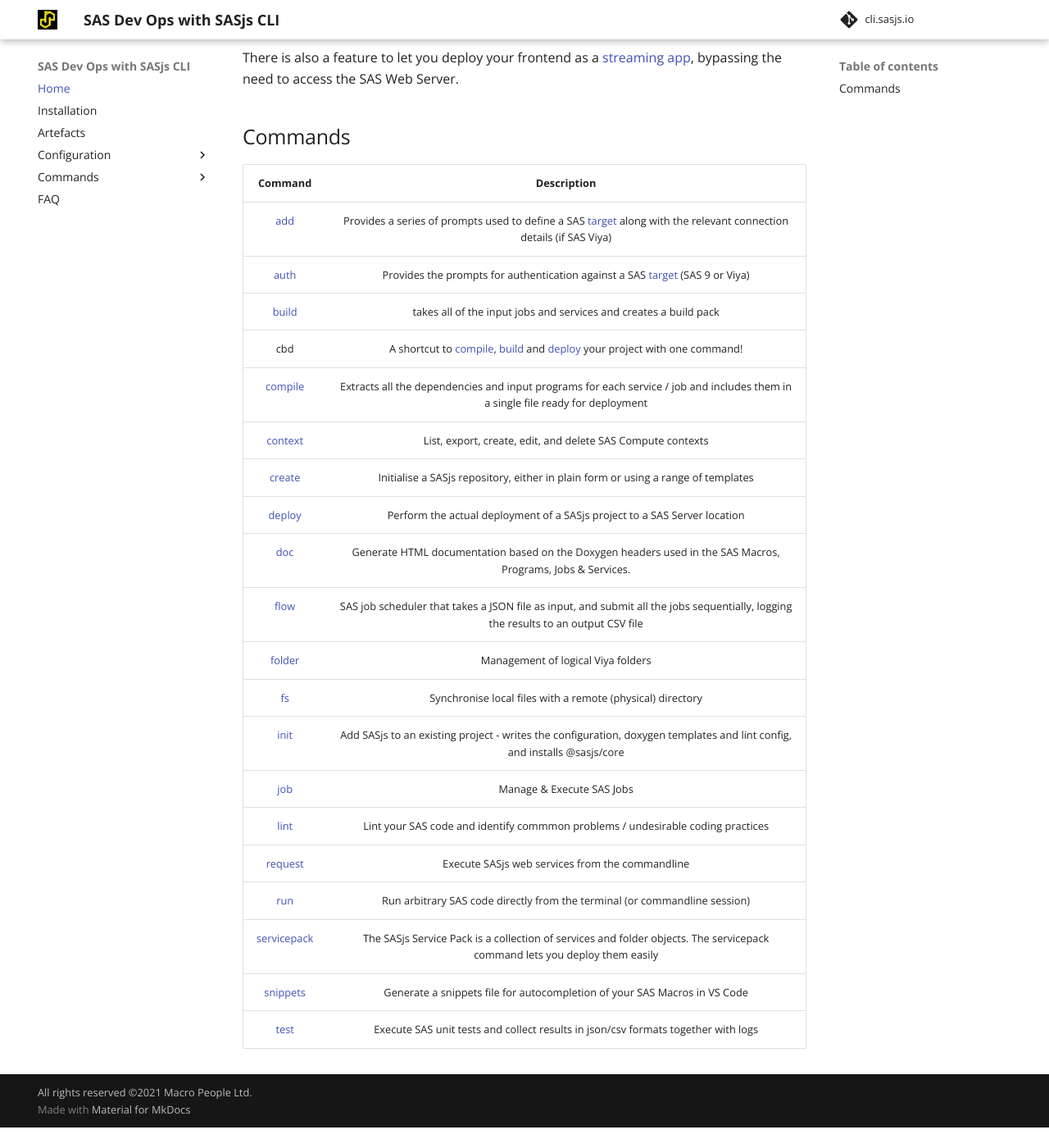
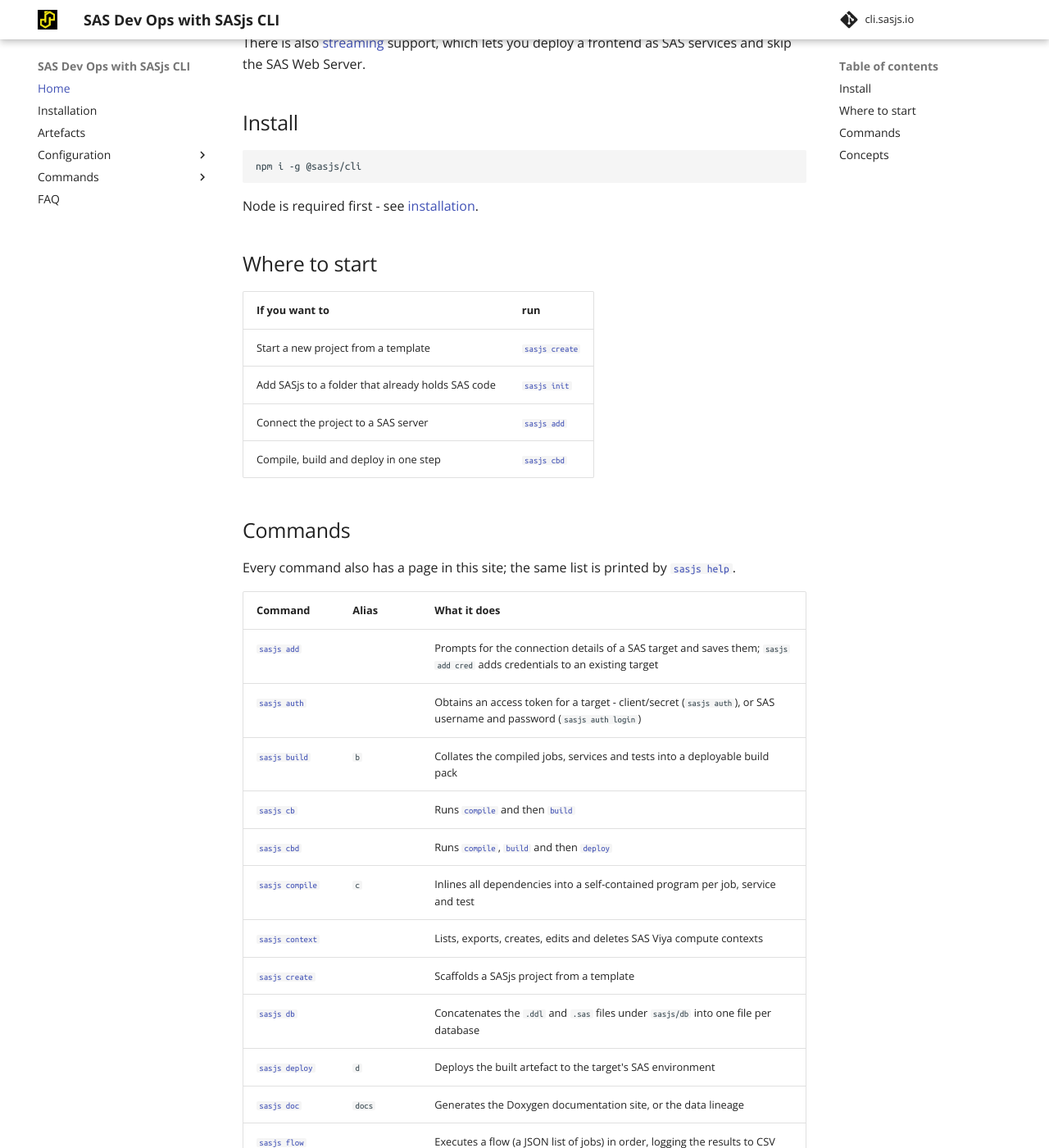
Before and after one commit to sasjs/cli.sasjs.io, an MkDocs documentation site: the page built from docs/index.md, in a window 1280 px wide and 1400 px high, scrolled down 568 px. Shown: the whole window at 82% size. Built offline with MkDocs 1.6.1 and Material for MkDocs 9.7.7, drawn with Linux system fonts in a browser that asks for light colours; comment, search, counter and statistics services are not loaded; before the commit the page ends 1943 px from its top, so only the background shows below that; some of the changed text lies outside the part shown.

Commit message:
docs(command-reference): a page and a syntax block for every command
The command reference had drifted from the CLI: five commands had no page at
all, and several pages carried no syntax block, so a reader had to guess the
flags. This rebuilds the reference from the CLI's own command surface.

- index.md: the command table now lists all 25 commands with their aliases and
  a one-line description of each, plus a where-to-start table and a concepts
  table. The marketing bullets are kept, the duplicated prose removed.
- new pages: `sasjs cb`, `sasjs db`, `sasjs help`, `sasjs version`,
  `sasjs web` - each with Syntax, Options, Examples and what the command
  reads and writes.
- build.md: a Syntax section - the command takes `--target`/`-t` and nothing
  else, and the artefact names come from the configuration.
- cbd.md: a Syntax section, and the pointer to `sasjs cb` for compile+build
  without the deploy.
- mkdocs.yml: the five new pages added to the Commands nav.

Behaviour on the new pages is taken from the source in sasjs/cli (db.ts reads
only .ddl and .sas and prefixes a matching .ini into the DDL; web.ts requires
webSourcePath and streamWebFolder and copies rather than compiles for a SASJS
target; cb stops when the compile fails) and from the published CLI 6.4.5 for
the help and version text.

Verification:

- `uvx --from mkdocs-material mkdocs build` - builds; the only warnings are the
  two pre-existing config ones (deprecated `google_analytics`, unsupported
  `prebuild_index`), untouched here
- `scripts/check-doc-anchors.py` on the built site - 34 pages, 712 fragment
  links, 0 broken
- ASCII audit - 0 non-ASCII punctuation across the touched files

Refs #17: this closes the "sasjs build does not have a syntax description"
case. The `--insecure` case cannot be documented yet - the flag is accepted by
`sasjs add` / `add cred` / `auth` and then discarded in the code, so there is
nothing truthful to write. Filed as sasjs/cli#1521.

````diff
--- /dev/null
+++ b/docs/db.md
@@ -0,0 +1,60 @@
+---
+layout: article
+title: Building database scripts with sasjs db
+description: The sasjs db command concatenates the DDL and SAS files under sasjs/db into one program per database, in the build folder.
+---
+
+# sasjs db
+
+`sasjs db` gathers the database scripts of a project into one program per database. Each sub folder of `sasjs/db` is treated as a database, and its files are concatenated into `sasjsbuild/db/<database>.<extension>`.
+
+The command exists so that a database build can be run as a single SAS program - the same shape as the compiled jobs and services - rather than as a folder of loose scripts.
+
+## Syntax
+
+```
+sasjs db [options]
+```
+
+`sasjs build-DB` and `sasjs build-db` are accepted as alternative names for the same command.
+
+| Option | Alias | Description |
+| --- | --- | --- |
+| `--target` | `-t` | The target whose configuration supplies the build folder. Defaults to the `defaultTarget` in `sasjsconfig.json`. |
+
+Example:
+
+```bash
+sasjs db -t myTarget
+```
+
+## Input
+
+Every immediate sub folder of `sasjs/db` is a database. Only two file extensions are read: `.ddl` and `.sas`. Other files in the folder are ignored.
+
+```
+sasjs/db/
+├── sales.ini          <- optional, prefixed to the sales DDL
+├── sales/
+│   ├── 01-tables.ddl
+│   ├── 02-views.ddl
+│   └── 03-load.sas
+└── warehouse/
+    └── 01-tables.ddl
+```
+
+## Output
+
+| Path | Contains |
+| --- | --- |
+| `sasjsbuild/db/sales.ddl` | The contents of `sales.ini` (when present), then every `.ddl` file of `sales/`, in folder order |
+| `sasjsbuild/db/sales.sas` | Every `.sas` file of `sales/` |
+| `sasjsbuild/db/warehouse.ddl` | Every `.ddl` file of `warehouse/` |
+
+Notes:
+
+- the `.ini` file is placed beside the database folder and shares its name - `sasjs/db/<database>.ini` - and is prepended to the `.ddl` output only
+- the `db` folder in the build destination is recreated on every run, so a deleted source file does not linger in an old build
+- the extension is the last segment of the file name, so `01-tables.ddl` counts as `.ddl`
+
+The result is plain SAS code, so it can be executed like any other program - `%include` it from a deployment script, or run it with [`sasjs run`](run.md).
--- a/docs/index.md
+++ b/docs/index.md
@@ -1,39 +1,80 @@
-# SASjs CLI Documentation
+---
+layout: article
+title: SASjs CLI Documentation
+description: The SASjs CLI compiles, builds, tests, documents and deploys SAS projects to Viya, SAS 9 EBI and SASjs Server.
+---
 
-The SASjs Command-Line-Interface is a swiss-army knife with a flexible set of options and utilities for Dev Ops on SAS Viya, SAS 9 EBI, and [SASjs Server](https://server.sasjs.io)
+# SASjs CLI
 
-Core functionalities:
+The SASjs Command Line Interface is a swiss-army knife for Dev Ops on SAS Viya, SAS 9 EBI and [SASjs Server](https://server.sasjs.io).
 
-- Creation of a SAS GIT repository in an 'opinionated' way.
-- Compilation each service, including all the dependent macros / macro variables and pre / post code.
-- Build - creation of the master SAS deployment, including build macros, macro variables, and pre/post code.
-- Deployment - execute an array of local scripts and remote SAS programs to create your app on the SAS Server.
-- Test - create unit test for macros, jobs & services, check your test coverage, generate test reports
-- Documentation - generate a doxygen site with data lineage, homepage, and project logo, all from the sasjsconfig.json file
+What it does:
 
-There is also a feature to let you deploy your frontend as a [streaming app](https://sasapps.io/sas-streamed-apps), bypassing the need to access the SAS Web Server.
+- **Create** - scaffold a project from a template, or add the SASjs tooling to code that already exists
+- **Compile** - inline every dependency of each job, service and test, with the configured macro variables, init and term programs
+- **Build** - collate the compiled artefacts into a single deployable build pack (`.json`, `.json.zip` and `.sas`)
+- **Deploy** - create the folders, jobs, services and tests on the SAS server
+- **Test** - run SAS unit tests, and collect results, logs and coverage
+- **Document** - generate a Doxygen site from the headers in your macros and programs
+- **Lint** - find and fix problems in SAS code with [@sasjs/lint](https://github.com/sasjs/lint)
+
+There is also [streaming](https://sasapps.io/sas-streamed-apps) support, which lets you deploy a frontend as SAS services and skip the SAS Web Server.
+
+## Install
+
+```bash
+npm i -g @sasjs/cli
+```
+
+Node is required first - see [installation](installation.md).
+
+## Where to start
+
+| If you want to | run |
+| --- | --- |
+| Start a new project from a template | [`sasjs create`](create.md) |
+| Add SASjs to a folder that already holds SAS code | [`sasjs init`](init.md) |
+| Connect the project to a SAS server | [`sasjs add`](add.md) |
+| Compile, build and deploy in one step | [`sasjs cbd`](cbd.md) |
 
 ## Commands
 
-| Command | Description |
-| :---: |  :---:  |
-| [add](/add) | Provides a series of prompts used to define a SAS [target](https://sasjs.io/glossary#target) along with the relevant connection details (if SAS Viya) |
-| [auth](/auth) | Provides the prompts for authentication against a SAS [target](https://sasjs.io/glossary#target) (SAS 9 or Viya) |
-| [build](/build) | takes all of the input jobs and services and creates a build pack |
-| cbd | A shortcut to [compile](/compile), [build](/build) and [deploy](/deploy) your project with one command! |
-| [compile](/compile) | Extracts all the dependencies and input programs for each service / job and includes them in a single file ready for deployment |
-| [context](/context) | List, export, create, edit, and delete SAS Compute contexts |
-| [create](/create) | Initialise a SASjs repository, either in plain form or using a range of templates |
-| [deploy](/deploy) | Perform the actual deployment of a SASjs project to a SAS Server location|
-| [doc](/doc) | Generate HTML documentation based on the Doxygen headers used in the SAS Macros, Programs, Jobs & Services. |
-| [flow](/flow) | SAS job scheduler that takes a JSON file as input, and submit all the jobs sequentially, logging the results to an output CSV file |
-| [folder](/folder) | Management of logical Viya folders |
-| [fs](/fs) | Synchronise local files with a remote (physical) directory |
-| [init](/init) | Add SASjs to an existing project - writes the configuration, doxygen templates and lint config, and installs @sasjs/core |
-| [job](/job) | Manage & Execute SAS Jobs |
-| [lint](/lint) | Lint your SAS code and identify commmon problems / undesirable coding practices |
-| [request](/request) | Execute SASjs web services from the commandline |
-| [run](/run) | Run arbitrary SAS code directly from the terminal (or commandline session) |
-| [servicepack](/servicepack) | The SASjs Service Pack is a collection of services and folder objects. The servicepack command lets you deploy them easily |
-| [snippets](/snippets) | Generate a snippets file for autocompletion of your SAS Macros in VS Code|
-| [test](/test) | Execute SAS unit tests and collect results in json/csv formats together with logs |
+Every command also has a page in this site; the same list is printed by [`sasjs help`](help.md).
+
+| Command | Alias | What it does |
+| --- | --- | --- |
+| [`sasjs add`](add.md) | | Prompts for the connection details of a SAS target and saves them; `sasjs add cred` adds credentials to an existing target |
+| [`sasjs auth`](auth.md) | | Obtains an access token for a target - client/secret (`sasjs auth`), or SAS username and password (`sasjs auth login`) |
+| [`sasjs build`](build.md) | `b` | Collates the compiled jobs, services and tests into a deployable build pack |
+| [`sasjs cb`](cb.md) | | Runs [`compile`](compile.md) and then [`build`](build.md) |
+| [`sasjs cbd`](cbd.md) | | Runs [`compile`](compile.md), [`build`](build.md) and then [`deploy`](deploy.md) |
+| [`sasjs compile`](compile.md) | `c` | Inlines all dependencies into a self-contained program per job, service and test |
+| [`sasjs context`](context.md) | | Lists, exports, creates, edits and deletes SAS Viya compute contexts |
+| [`sasjs create`](create.md) | | Scaffolds a SASjs project from a template |
+| [`sasjs db`](db.md) | | Concatenates the `.ddl` and `.sas` files under `sasjs/db` into one file per database |
+| [`sasjs deploy`](deploy.md) | `d` | Deploys the built artefact to the target's SAS environment |
+| [`sasjs doc`](doc.md) | `docs` | Generates the Doxygen documentation site, or the data lineage |
+| [`sasjs flow`](flow.md) | | Executes a flow (a JSON list of jobs) in order, logging the results to CSV |
+| [`sasjs folder`](folder.md) | | Creates, deletes, lists and moves SAS Viya folders |
+| [`sasjs fs`](fs.md) | | Synchronises files with a remote SAS directory (`compile`, `sync`, `deploy`) |
+| [`sasjs help`](help.md) | `h` | Prints the available commands |
+| [`sasjs init`](init.md) | | Adds SASjs to an existing project - config, doxygen templates, lint config and `@sasjs/core` |
+| [`sasjs job`](job.md) | | Executes a SAS job on the target, with options for waiting, logging and streaming |
+| [`sasjs lint`](lint.md) | | Lints your SAS code and reports problems, or fixes them |
+| [`sasjs request`](request.md) | `rq` | Calls a SASjs web service from the commandline |
+| [`sasjs run`](run.md) | `r` | Runs an arbitrary SAS file (local path or URL) on the target |
+| [`sasjs servicepack`](servicepack.md) | | Deploys a service pack - a JSON collection of folders and services |
+| [`sasjs snippets`](snippets.md) | | Generates a VS Code snippets file from the macro Doxygen headers |
+| [`sasjs test`](test.md) | | Runs SAS unit tests and collects results, logs and coverage |
+| [`sasjs version`](version.md) | `v` | Prints the installed version of the CLI |
+| [`sasjs web`](web.md) | `w` | Builds the streaming web app services from the target's `webSourcePath` |
+
+## Concepts
+
+| Page | Covers |
+| --- | --- |
+| [Artefacts](artefacts.md) | Jobs, services and tests - what each file type is, and how it is compiled |
+| [SASjs Config File](sasjsconfig.md) | The `sasjs/sasjsconfig.json` settings, at root and target level |
+| [ENV File](env.md) | `.env` and `.env.<target>` variables such as `ACCESS_TOKEN` and `VERBOSE` |
+| [SASjs Runner](runner.md) | The SAS 9 runner, which SAS 9 deployments need in metadata |
+| [FAQ](faq.md) | Common questions and error messages |
--- /dev/null
+++ b/docs/web.md
@@ -0,0 +1,60 @@
+---
+layout: article
+title: Building streaming web app services with sasjs web
+description: The sasjs web command turns the frontend in webSourcePath into SAS services - the streaming app - for Viya, SAS 9 or SASjs Server.
+---
+
+# sasjs web
+
+`sasjs web` builds the streaming web app services - the frontend, packaged so that it can be served from the SAS folder tree instead of the SAS Web Server.
+
+It does the web part of [compilation](compile.md) on its own: the same work `sasjs compile` does when `streamConfig.streamWeb` is `true`, without compiling the jobs and services.
+
+## Syntax
+
+```
+sasjs web [options]
+```
+
+`sasjs w` is the alias.
+
+| Option | Alias | Description |
+| --- | --- | --- |
+| `--target` | `-t` | The target whose `streamConfig` drives the build. Defaults to the `defaultTarget` in `sasjsconfig.json`. |
+
+Example:
+
+```bash
+sasjs web -t myTarget
+```
+
+## What it needs
+
+The project, or the target, must configure `streamConfig` - the target's values win where both set a key:
+
+```json
+"streamConfig": {
+  "streamWeb": true,
+  "webSourcePath": "../client/dist",
+  "streamWebFolder": "webv",
+  "streamServiceName": "clickme"
+}
+```
+
+- `webSourcePath` must be a folder that exists, relative to the project root, and it must contain an `index.html`
+- `streamWebFolder` is the folder below the target's `appLoc` that receives the services
+- `streamServiceName` names the service that serves `index.html` - `clickme` by default
+
+`webSourcePath` and `streamWebFolder` are both required, and the folder and its `index.html` are checked: the command stops with a message naming whichever is missing.
+
+## What it produces
+
+| Server type | Output |
+| --- | --- |
+| SAS Viya | A service per linked asset, plus the `clickme` service for `index.html`, written below `sasjsbuild/services/<streamWebFolder>` |
+| SAS 9 | The same services, created for the SAS 9 web service model |
+| SASjs Server | The contents of `webSourcePath`, copied to the same folder - SASjs Server serves the files directly, so no services are generated |
+
+Tags in `index.html` are rewritten to point at the generated services, replacing the references to the original asset files.
+
+The services land in the build folder, so they are deployed by the next [`sasjs build`](build.md) and [`sasjs deploy`](deploy.md) - or by [`sasjs cbd`](cbd.md).
--- a/mkdocs.yml
+++ b/mkdocs.yml
@@ -13,15 +13,18 @@ nav:
       - sasjs add: add.md
       - sasjs auth: auth.md
       - sasjs build: build.md
+      - sasjs cb: cb.md
       - sasjs cbd: cbd.md
       - sasjs compile: compile.md
       - sasjs context: context.md
       - sasjs create: create.md
+      - sasjs db: db.md
       - sasjs deploy: deploy.md
       - sasjs doc: doc.md
       - sasjs flow: flow.md
       - sasjs folder: folder.md
       - sasjs fs: fs.md
+      - sasjs help: help.md
       - sasjs init: init.md
       - sasjs job: job.md
       - sasjs lint: lint.md
@@ -30,6 +33,8 @@ nav:
       - sasjs servicepack: servicepack.md
       - sasjs snippets: snippets.md
       - sasjs test: test.md
+      - sasjs version: version.md
+      - sasjs web: web.md
   - FAQ: faq.md
 
 markdown_extensions:
````
Also changed, not shown: docs/build.md (+24 -0 lines), docs/cb.md (added, +47 -0 lines), docs/cbd.md (+22 -0 lines), docs/help.md (added, +36 -0 lines), docs/version.md (added, +32 -0 lines).
